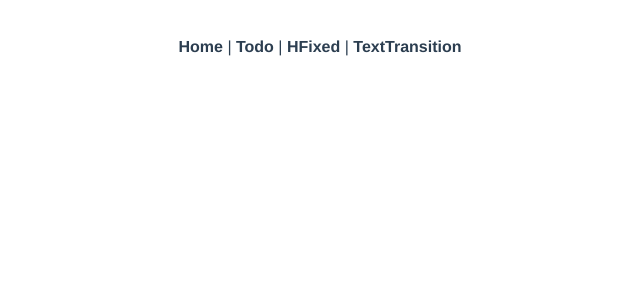
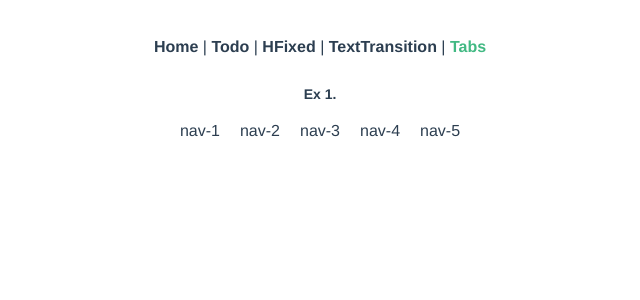
Before and after one commit to Sanm-ZH/vue3-ts-vite, a Vue app: page /tabs in a window 1280 px wide. Shown: the top 300 px of the page, without its empty margins (320-960 px from the left). Built offline with nearby package versions, Linux system fonts and the light colour scheme.

Commit message:
add 一种tabs实现

```diff
--- a/src/App.vue
+++ b/src/App.vue
@@ -3,7 +3,8 @@
     <router-link to="/">Home</router-link> |
     <router-link to="/todoList">Todo</router-link> |
     <router-link to="/header-panel-fixed">HFixed</router-link> |
-    <router-link to="/text-transition">TextTransition</router-link>
+    <router-link to="/text-transition">TextTransition</router-link> |
+    <router-link to="/tabs">Tabs</router-link>
   </div>
   <router-view v-slot="{ Component }">
     <component
--- a/src/router/index.ts
+++ b/src/router/index.ts
@@ -2,7 +2,7 @@ import { createRouter, createWebHistory, createWebHashHistory, RouteRecordRaw }
 import Home from '../views/Home.vue'
 import HeaderPanelFixed from '../components/HeaderPanelFixed.vue'
 import TextTransition from '../views/TextTransition.vue'
-import { log } from 'console'
+import Tabs from '../views/TabsC.vue'
 
 const routes: Array<RouteRecordRaw> = [
   {
@@ -37,6 +37,14 @@ const routes: Array<RouteRecordRaw> = [
     component: TextTransition,
     meta: {
       title: '文字逐字动画'
+    }
+  },
+  {
+    path: '/tabs',
+    name: 'Tabs',
+    component: Tabs,
+    meta: {
+      title: 'Tabs'
     }
   }
 ]
--- /dev/null
+++ b/src/styles/_style.scss
@@ -0,0 +1 @@
+$base-color: #42b983;
--- /dev/null
+++ b/src/views/TabsC.vue
@@ -0,0 +1,96 @@
+<template>
+  <div class="tabs-cont">
+    <label>Ex 1.</label>
+    <ul @click="handleClick">
+      <li
+        v-for="item in ex1List"
+        :key="item"
+        :data-index="item"
+        :class="{'active-tab': activeIndex === item}"
+      >
+        {{ `nav-${item}` }}
+      </li>
+    </ul>
+  </div>
+</template>
+
+<script lang="ts">
+import { defineComponent, ref } from 'vue'
+export default defineComponent({
+  name: 'TabsC',
+  setup() {
+    const ex1List = [1, 2, 3, 4, 5]
+    const activeIndex = ref(0)
+    const handleClick = (e: any): void => {
+      if (e.target.nodeName.toLowerCase() === 'li') {
+        activeIndex.value = parseInt(e.target.dataset.index)
+      }
+    }
+
+    return {
+      ex1List,
+      handleClick,
+      activeIndex
+    }
+  }
+})
+</script>
+
+<style scoped lang="scss">
+@import "../styles/_style.scss";
+
+.tabs-cont {
+  label {
+    font-size: 14px;
+    font-weight: 600;
+    display: block;
+  }
+  ul {
+    list-style: none;
+    padding: 0;
+    margin: 15px 0;
+    display: inline-flex;
+    justify-content: center;
+  }
+  li {
+    position: relative;
+    padding: 5px 10px;
+    cursor: pointer;
+  }
+  li::before {
+    content: "";
+    position: absolute;
+    top: -2px;
+    left: 100%;
+    width: 0;
+    height: 100%;
+    border-bottom: 2px solid $base-color;
+    transition: 0.2s all linear;
+  }
+  li:hover::before {
+    width: 100%;
+    top: -2px;
+    left: 0;
+    transition-delay: 0.1s;
+    border-bottom-color: $base-color;
+    z-index: -1;
+  }
+  li:hover ~ li::before {
+    left: 0;
+  }
+  li:active {
+    background: $base-color;
+    color: #fff;
+  }
+
+  .active-tab {
+    font-weight: 600;
+    color: $base-color;
+    border-bottom: 2px solid $base-color;
+  }
+
+  ul:hover .active-tab {
+    border: none;
+  }
+}
+</style>
```
